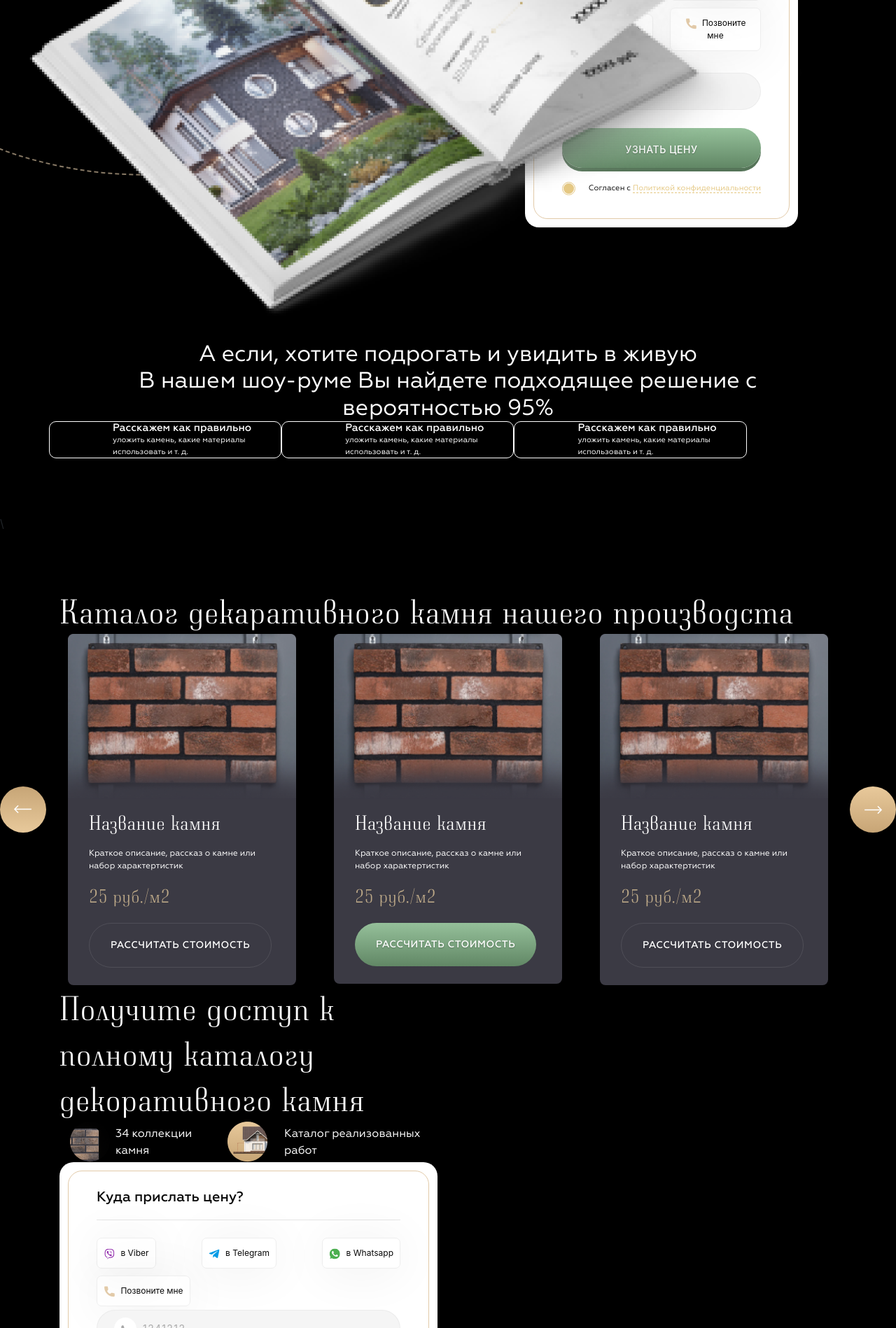
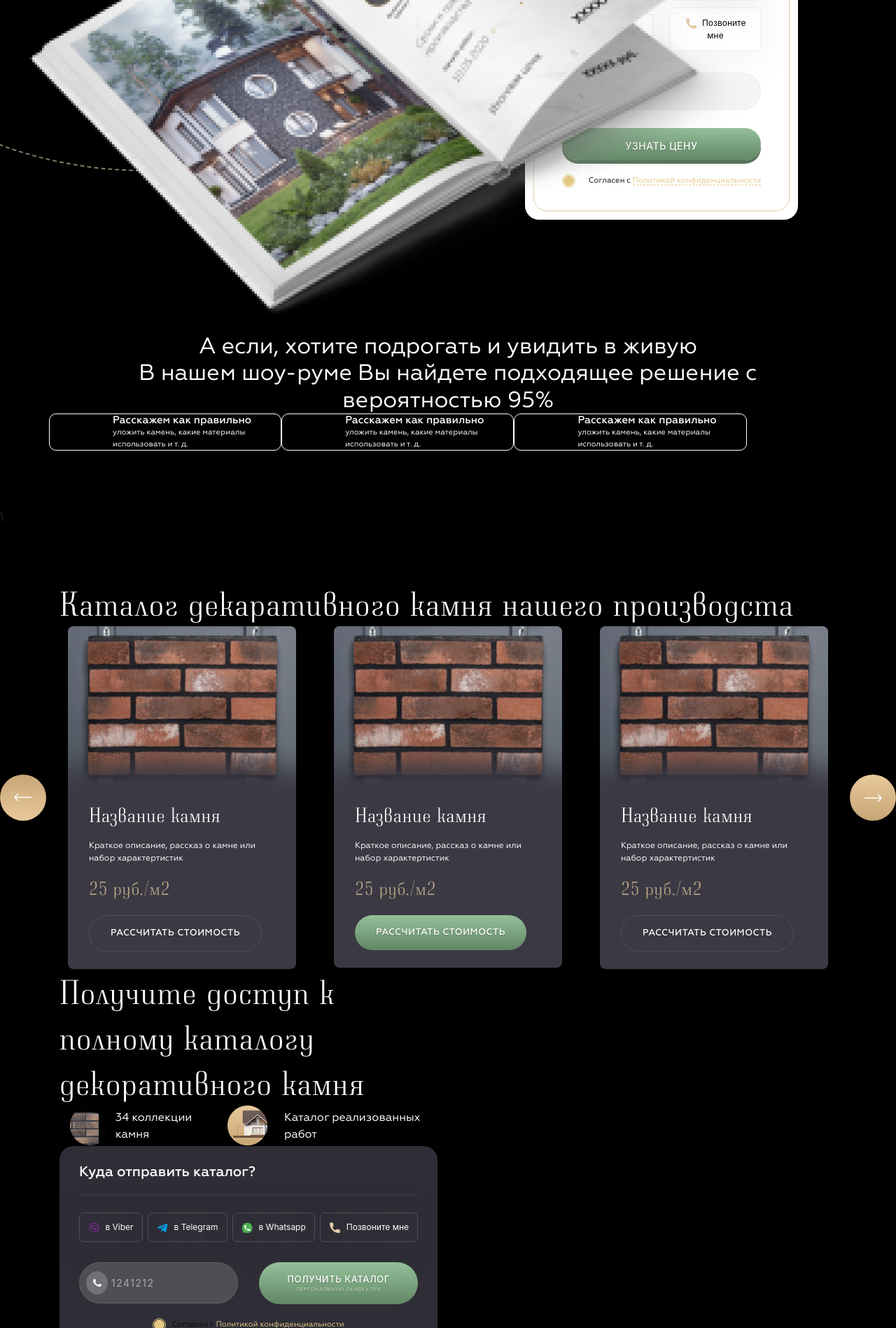
Before and after one commit to Harold-bot/Harold_bot.github.io, a PHP site: page /index.html in a window 1280 px wide. Shown: the part 1071-2969 px from the top of the page at 70% size. Run offline with PHP 8.4, Linux system fonts and the light colour scheme.

Commit message:
solve mergin proplems

```diff
--- a/assets/css/style.css
+++ b/assets/css/style.css
@@ -110,10 +110,9 @@ section {
 }
 
 .btn {
-  padding: 25px 30px 20px;
+  padding: 30px 30px 25px;
   font-weight: bold;
   font-size: 15px;
-  line-height: 32px;
   text-align: center;
   letter-spacing: 0.04em;
   text-transform: uppercase;
@@ -610,6 +609,65 @@ form hr {
   transform: rotate(180deg);
 }
 
+.catalog_brick form {
+  background: #2F2E37;
+  padding: 0;
+}
+
+.catalog_brick fieldset {
+  border: none;
+  padding: 25px 28px 18px;
+}
+
+.catalog_brick .form_title {
+  color: #fff;
+}
+
+.catalog_brick hr {
+  border-color: rgba(255,255,255,0.1);
+}
+
+.catalog_brick .form_social label {
+  color: #fff;
+  border: 1px solid rgba(255, 255, 255, 0.16);
+  padding: 11px 12px;
+}
+
+
+.catalog_brick #tel_input {
+  background: #4E4E55;
+  border: 1px solid rgba(179, 179, 179, 0.15);
+  color: #CEC8C8;
+  padding: 18px 10px 18px 45px;
+}
+
+.catalog_brick .form_tel-input-container::after {
+  content: url(../img/form_icons/tel_input-revers.svg);
+  background: rgba(255,255,255,0.2);
+  left: 10px;
+  top: 13px;
+}
+
+.catalog_brick .btn_small {
+  font-size: 13px;
+}
+
+.catalog_brick .btn_small p {
+  font-size: 7px;
+  color: rgba(255, 255, 255, 0.7);
+}
+
+
+
+
+
+
+
+
+
+
+
+
 .banner {
   background-image: url(../img/banner_images/backgtound.png);
   background-repeat: no-repeat;
--- a/index.html
+++ b/index.html
@@ -270,7 +270,7 @@
             </div>
             <form class="w-100">
               <fieldset>
-                <h2 class="form_title">Куда прислать цену?</h2>
+                <h2 class="form_title">Куда отправить каталог?</h2>
                 <hr>
                 <div class="form_socials-container">
                   <div class="form_social form_social-viber">
@@ -306,10 +306,16 @@
                     </label>
                   </div>
                 </div>
-                <div class="form_tel-input-container">
-                  <input id="tel_input" class="w-100" type="text" type="tel" placeholder="1241212">
+                <div class="row mt-4">
+                  <div class="col-lg-6">
+                    <div class="form_tel-input-container">
+                      <input id="tel_input" class="w-100" type="text" type="tel" placeholder="1241212">
+                    </div>
+                  </div>
+                  <div class="col-lg-6">
+                    <button class="btn btn_small w-100">ПОЛУЧИТЬ КАТАЛОГ<p>Персональную скидку 10%</p></button>
+                  </div>
                 </div>
-                <button class="btn btn-primary btn_small w-100">узнать цену</button>
                 <div class="">
                   <label class="form_accept-container d-flex justify-content-center">
                     <input type="checkbox" checked="checked" name="checkbox">
```
Also changed, not shown: assets/img/form_icons/tel_input-revers.svg (added).
